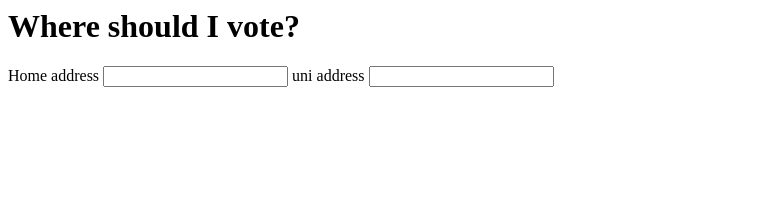
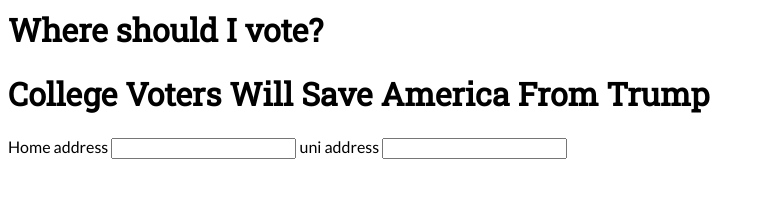
Before and after one commit to saralk/cd, a website: page views/index.html in a window 1280 px wide. Shown: the whole page, without its empty margins (0-764 px from the left). Drawn offline with Linux system fonts and the light colour scheme; some packages are replaced by stand-ins of ours.

Commit message:
add fonts

```diff
--- a/views/index.html
+++ b/views/index.html
@@ -1,10 +1,21 @@
 <html>
     <head>
+        <link href="https://fonts.googleapis.com/css?family=Lato|Roboto+Slab" rel="stylesheet">
+        <style type='text/css'>
+            h1, h2, h3, h4 {
+                font-family: 'Roboto Slab', serif;
+            }
+
+            body {
+                font-family: 'Lato', sans-serif;
+            }
+        </style>
     </head>
     <body>
         <h1>Where should I vote?</h1>
 
         <form id='main'>
+            <h1>College Voters Will Save America From Trump</h1>
             <label for='homeinput'>Home address</label>
             <input type='text' id='homeinput' />
 
```
